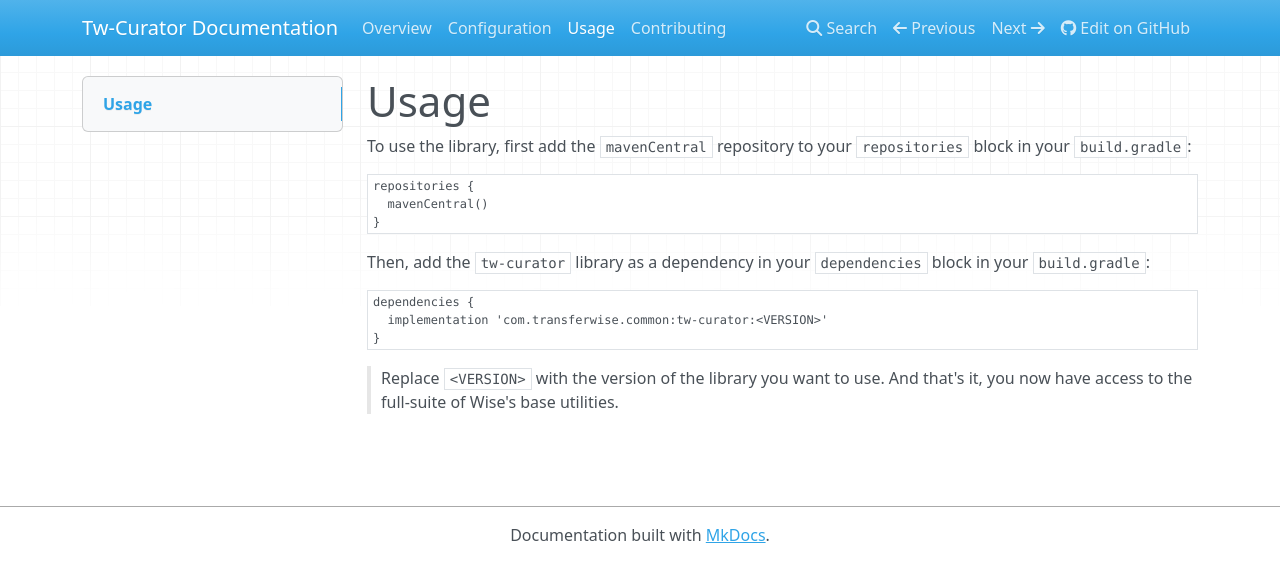
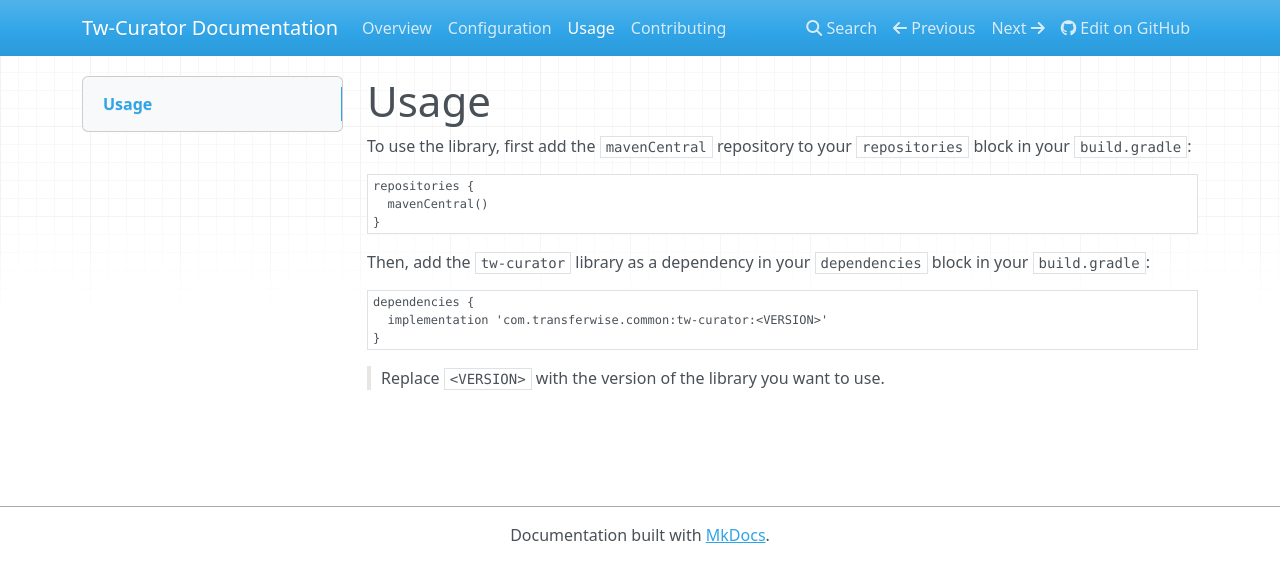
Before and after one commit to transferwise/tw-curator, an MkDocs documentation site: the page built from docs/usage.md, in a window 1280 px wide. Shown: the top 582 px of the page. Built offline with MkDocs 1.6.1, drawn with Linux system fonts in a browser that asks for light colours; nearby versions of some CDN libraries.

Commit message:
fixes usage.md

````diff
--- a/docs/usage.md
+++ b/docs/usage.md
@@ -13,4 +13,3 @@ dependencies {
 }
 ```
 > Replace `<VERSION>` with the version of the library you want to use.
-And that's it, you now have access to the full-suite of Wise's base utilities.
````
